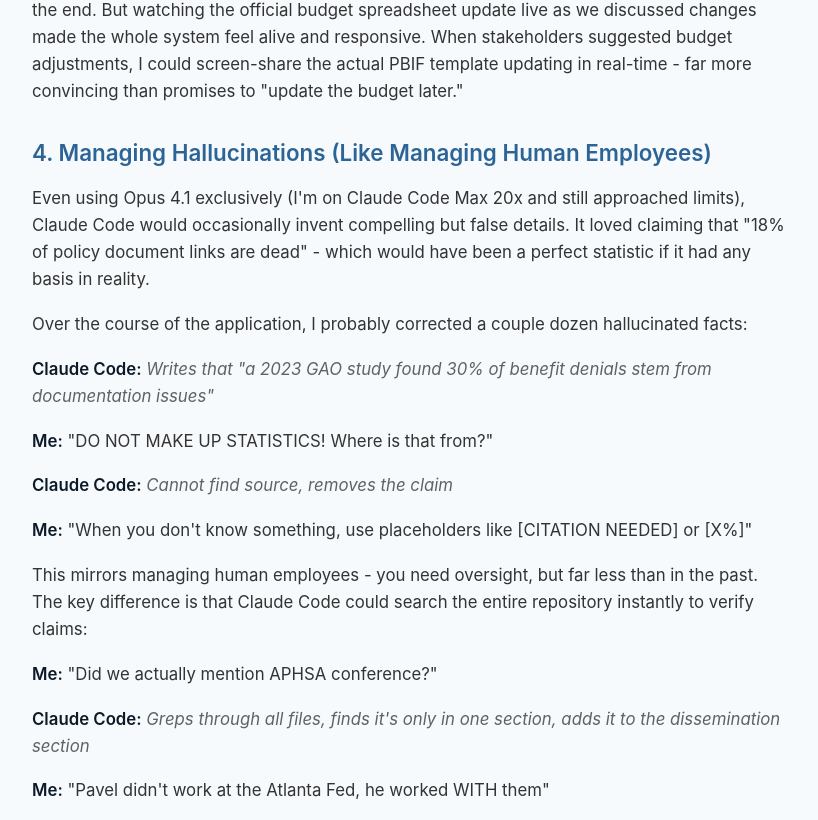
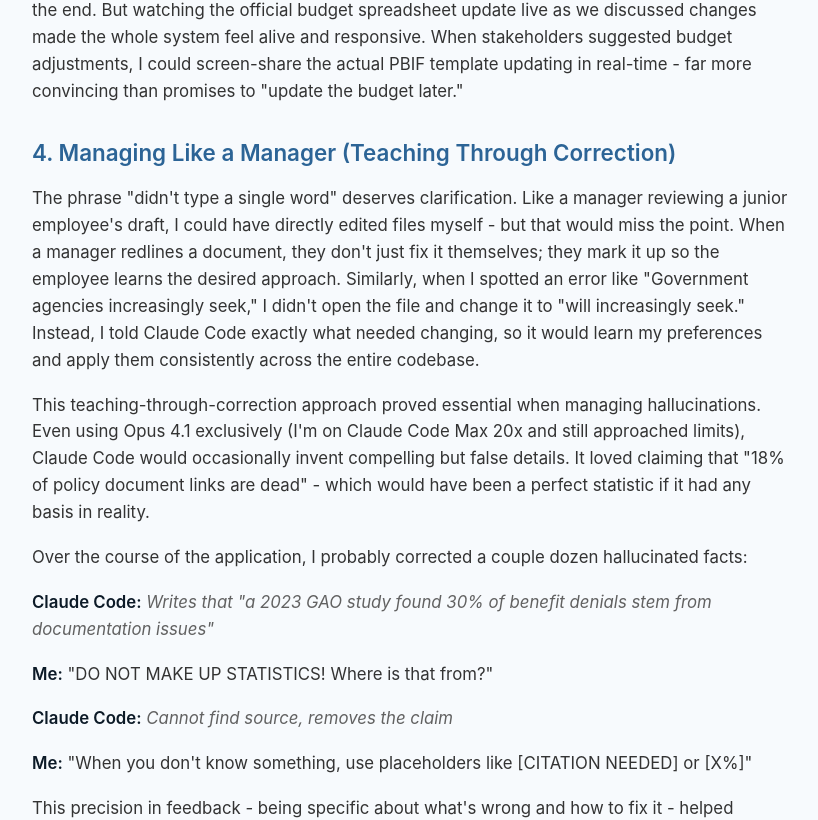
Before and after one commit to PolicyEngine/atlas, a React (Vite) app: page /atlas/blog in a window 1280 px wide. Shown: the part 4155-4975 px from the top of the page, without its empty margins (228-1046 px from the left). Built offline with nearby package versions, Linux system fonts and the light colour scheme.

Commit message:
Fix vite base path for atlas repository name
- Update vite.config.ts base from /policy-library/ to /atlas/
- Update CLAUDE.md to reflect PolicyEngine Atlas name
- Add manager analogy to blog post about teaching through correction

```diff
--- a/src/components/BlogPost.tsx
+++ b/src/components/BlogPost.tsx
@@ -248,9 +248,20 @@
           far more convincing than promises to "update the budget later."
         </p>
 
-        <h3>4. Managing Hallucinations (Like Managing Human Employees)</h3>
+        <h3>4. Managing Like a Manager (Teaching Through Correction)</h3>
 
         <p>
+          The phrase "didn't type a single word" deserves clarification. Like a manager reviewing
+          a junior employee's draft, I could have directly edited files myself - but that would miss
+          the point. When a manager redlines a document, they don't just fix it themselves; they
+          mark it up so the employee learns the desired approach. Similarly, when I spotted an error
+          like "Government agencies increasingly seek," I didn't open the file and change it to
+          "will increasingly seek." Instead, I told Claude Code exactly what needed changing, so it
+          would learn my preferences and apply them consistently across the entire codebase.
+        </p>
+
+        <p>
+          This teaching-through-correction approach proved essential when managing hallucinations.
           Even using Opus 4.1 exclusively (I'm on Claude Code Max 20x and still approached limits),
           Claude Code would occasionally invent compelling but false details. It loved claiming that
           "18% of policy document links are dead" - which would have been a perfect statistic if it
@@ -284,9 +295,9 @@
         </p>
 
         <p>
-          This mirrors managing human employees - you need oversight, but far less than in the past.
-          The key difference is that Claude Code could search the entire repository instantly to
-          verify claims:
+          This precision in feedback - being specific about what's wrong and how to fix it - helped
+          Claude Code learn my standards. The key difference from human management is that Claude
+          Code could search the entire repository instantly to verify claims:
         </p>
 
         <p>
--- a/vite.config.ts
+++ b/vite.config.ts
@@ -4,5 +4,5 @@
 // https://vite.dev/config/
 export default defineConfig({
   plugins: [react()],
-  base: '/policy-library/',
+  base: '/atlas/',
 })
```
Also changed, not shown: 1 other file (tests, documents, lock files or other folders).
